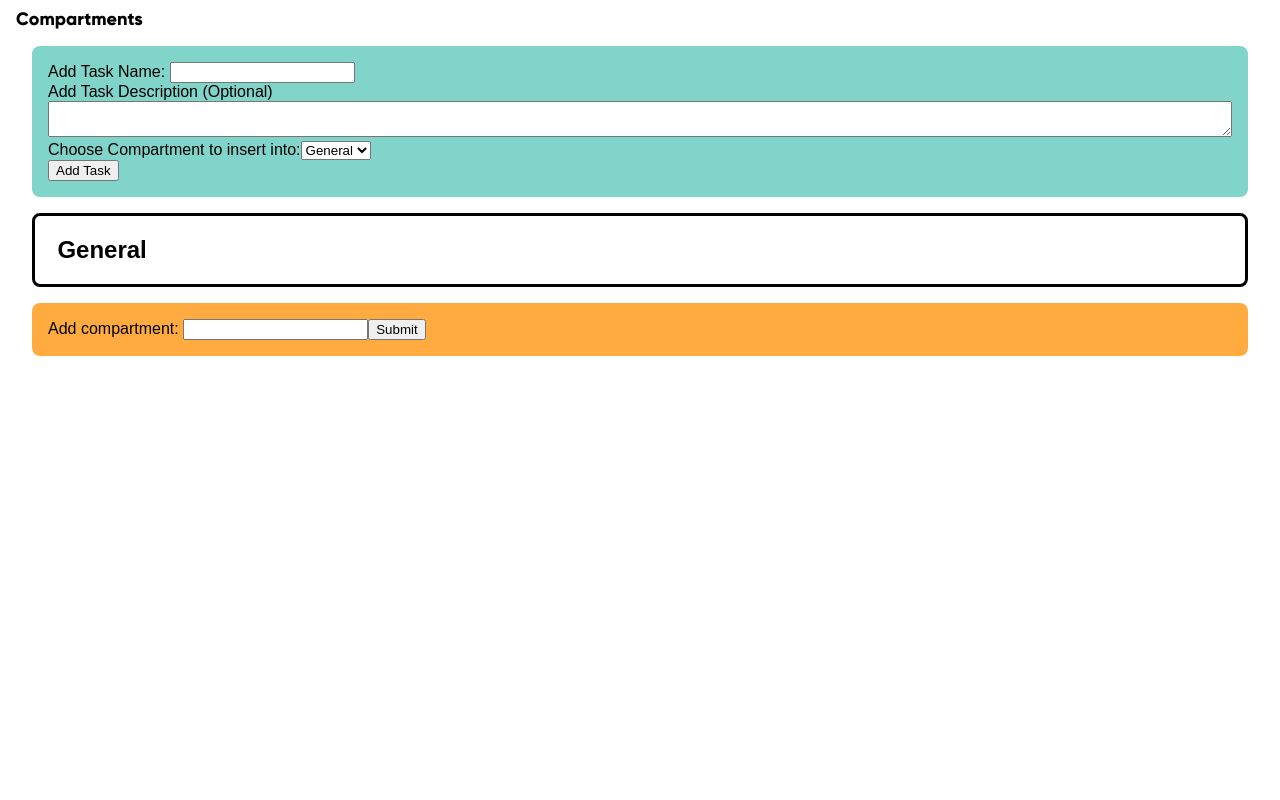
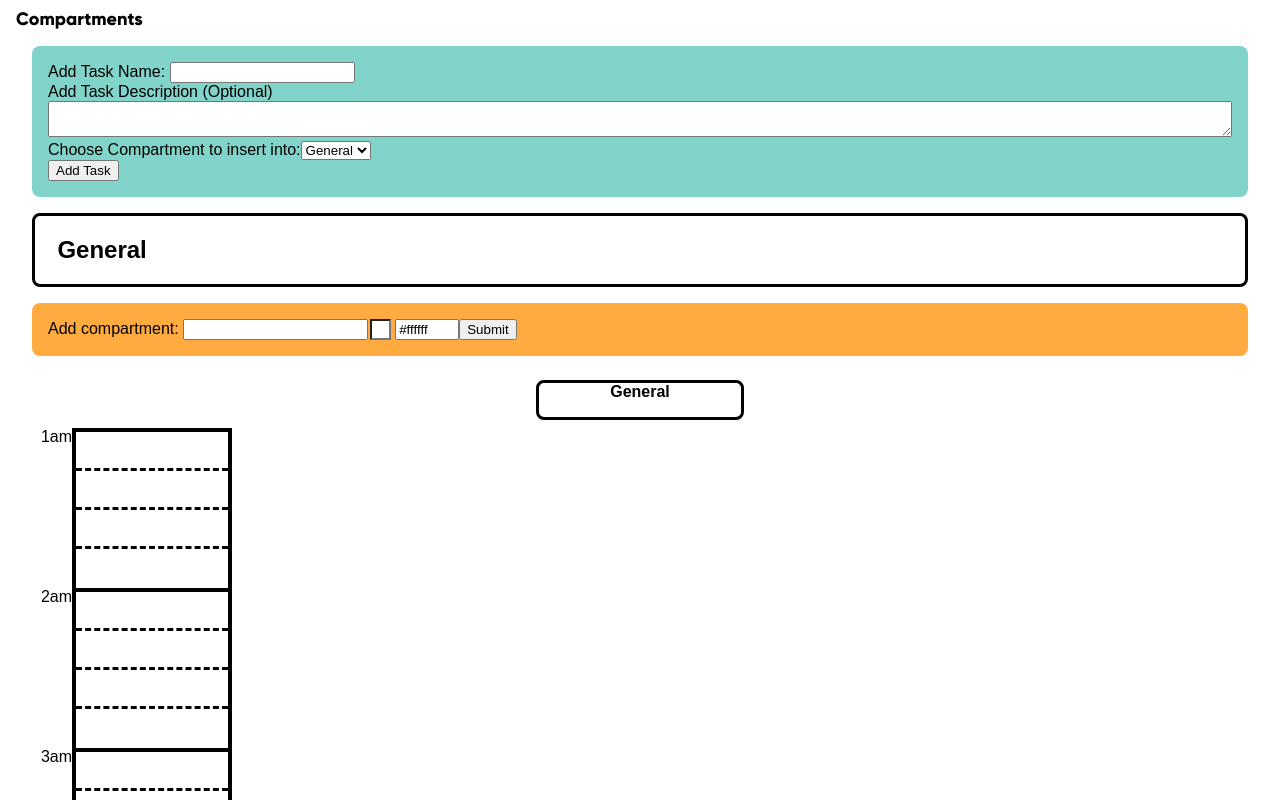
Before and after one commit to enteragoodusername/Compartments, a React (Vite) app: page / in a window 1280 px wide. Shown: the top 800 px of the page. Built offline with nearby package versions, Linux system fonts and the light colour scheme.

Commit message:
Added color selection/planner

```diff
--- a/src/App.css
+++ /dev/null
@@ -1,48 +0,0 @@
-#root {
-  max-width: 1280px;
-  margin: 0 auto;
-  padding: 2rem;
-  text-align: center;
-}
-
-.logo {
-  height: 6em;
-  padding: 1.5em;
-  will-change: filter;
-  transition: filter 300ms;
-}
-.logo:hover {
-  filter: drop-shadow(0 0 2em #646cffaa);
-}
-.logo.react:hover {
-  filter: drop-shadow(0 0 2em #61dafbaa);
-}
-
-@keyframes logo-spin {
-  from {
-    transform: rotate(0deg);
-  }
-  to {
-    transform: rotate(360deg);
-  }
-}
-
-@media (prefers-reduced-motion: no-preference) {
-  a:nth-of-type(2) .logo {
-    animation: logo-spin infinite 20s linear;
-  }
-}
-
-.card {
-  padding: 2em;
-}
-
-.read-the-docs {
-  color: #888;
-}
-
-.notifMessage{
-  top: 0px;
-  position: fixed;
-  border-style: solid;
-}
--- a/src/App.jsx
+++ b/src/App.jsx
@@ -1,8 +1,35 @@
 import { useState, useContext, createContext } from 'react'
 import "./styles.css"
+import Timeline from './Timeline/Timeline'
+import { ColorPicker } from 'primereact/colorpicker';
 
 export const MessageContext = createContext(()=> {});
-
+const tasks = [
+  {
+    id: "Task 1",
+    name: "Redesign website",
+    start: "2016-12-28",
+    end: "2016-12-31",
+    progress: 10,
+    dependencies: "",
+  },
+  {
+    id: "Task 2",
+    name: "Redesign website",
+    start: "2016-12-28",
+    end: "2016-12-31",
+    progress: 20,
+    dependencies: "Task 1",
+  },
+  {
+    id: "Task 3",
+    name: "Redesign website",
+    start: "2016-12-28",
+    end: "2016-12-31",
+    progress: 0,
+    dependencies: "Task 2, Task 1",
+  },
+]
 const Header = () =>{
   return (
     <div className='header'>
@@ -10,6 +37,7 @@ const Header = () =>{
     </div>
   );
 }
+
 const NotifMessage = ({message,setMessage}) => {
   const pressedButton = () =>{
     setMessage("");
@@ -59,7 +87,7 @@ const Task = ({task, setComparts, comparts}) =>{
 const Compartment = ({compart, setComparts, comparts}) => {
   const [showTasks, setShowTasks] = useState(true);
   return (
-    <div className="module compartment">
+    <div className="module compartment" style={{backgroundColor: compart.color}}>
 
     <h2>
       {compart.name + " "}
@@ -77,24 +105,30 @@ const Compartment = ({compart, setComparts, comparts}) => {
 const CompartmentForm = ({comparts, setComparts}) =>{
   const setMessage = useContext(MessageContext)
   const [compFormText, setCompText] = useState("");
+  const [color, setColor] = useState("ffffff")
+
   const addComparts = (event) =>{
     event.preventDefault();
     if (compFormText == ""){
       setMessage("Error: Compartments need to include a name");
       return
-  }
+    }
     let compart = {
       name: compFormText,
+      color: `#${color}`,
       tasks: [],
       id: comparts.length + 1
     }
     setComparts(comparts.concat(compart));
     setCompText("");
   }
+  const regex = /[^1-9a-fA-F]+/g;
   return (
     <form className='module compartForm' onSubmit={addComparts}>
       <label>Add compartment: </label>
       <input className='input' value={compFormText} onChange={(event) => setCompText(event.target.value)} />
+      <ColorPicker format='hex' value={color} onChange={(e) => setColor(e.value)}/>
+      <input className='colorForm' value={`#${color}`} onChange={(event) => setColor(event.target.value.replace(regex,'').substring(0,6))}/>
       <input type='submit' value="Submit"/>
     </form>
   );
@@ -152,6 +186,7 @@ const TaskForm = ({ comparts, setComparts}) => {
     </form>
   )
 }
+
 const App  = () => {
   const [comparts, setComparts] = useState([{name: "General", tasks:[], id:1}]);
   const [message, setMessage] = useState("")
@@ -165,8 +200,9 @@ const App  = () => {
   <MessageContext.Provider value={setMessage}>
   <div className='content'>
     <TaskForm comparts={comparts} setComparts={setComparts}/>
-    {comparts.map((compart) => <Compartment comparts={comparts} key={++i} compart={compart} setComparts={setComparts}/>)}
+    {comparts.map((compart) => <Compartment comparts={comparts} key={i++} compart={compart} setComparts={setComparts}/>)}
     <CompartmentForm comparts={comparts} setComparts={setComparts}/>
+    <Timeline comparts={comparts}/>
   </div>
   <NotifMessage message={message} setMessage={setMessage}/>
   </MessageContext.Provider>
--- /dev/null
+++ b/src/Timeline/Timeline.css
@@ -0,0 +1,53 @@
+.Timeline{
+
+    display: grid;
+    overflow-x: scroll;
+    grid-auto-flow: row dense;
+    grid-auto-rows: minmax(160px,1fr);
+    grid-template-columns: min-content;
+    width: 100% !important;
+
+
+  }
+  .hourBox {
+    grid-column: 1;
+    justify-self: end;
+  }
+  .contentBox{
+    display: flex;
+    flex-direction: column;
+    border-color: black;
+    grid-column: 2;
+    border: solid .25rem;
+    border-bottom: none;
+    width: 10rem;
+  }
+  .contentBox:last-of-type{
+    border-bottom: solid .25rem;
+  }
+
+  .quarter{
+    height: 25%;
+    border-bottom: dashed ;
+  }
+  .quarter:last-of-type{
+    border-bottom: none;
+  }
+  .selectFlex{
+    display: flex;
+    flex-wrap: wrap;
+    justify-content: center;
+  }
+  .selection{
+    margin: .5rem .5rem .5rem .5rem;
+    width: 208px;
+    height: 2.5rem;
+    border-style: solid;
+    border-radius: .5rem;
+    font-weight: bold;
+    text-align: center;
+  }
+  .selection:hover{
+    border-color: rgb(169, 169, 169);
+    cursor: pointer;
+  }
--- /dev/null
+++ b/src/Timeline/Timeline.jsx
@@ -0,0 +1,63 @@
+import {useState} from 'react'
+import "./Timeline.css"
+
+const SelectionChoice = ({compart, selCompart, changeSelCompart}) =>{
+    let isClicked = compart.id == selCompart
+    let shadowStyle = isClicked ? "rgba(6, 24, 44, 0.4) 0px 0px 0px 2px, rgba(6, 24, 44, 0.65) 0px 4px 6px -1px, rgba(255, 255, 255, 0.08) 0px 1px 0px inset" : ""
+    const onClick = () =>{
+        if (isClicked){
+            changeSelCompart(null)
+        }
+        else{
+            changeSelCompart(compart.id)
+        }
+
+    }
+    return(
+        <div className={`selection`} onClick={onClick} style={{backgroundColor: compart.color, boxShadow: shadowStyle}}>
+            {compart.name}
+        </div>
+    )
+}
+const CompartSelector = ({comparts, selCompart, changeSelCompart}) =>{
+    return (<div className='selectFlex'>
+        {comparts.map((compart) => <SelectionChoice compart={compart} selCompart={selCompart} changeSelCompart={changeSelCompart}/>)}
+    </div>)
+}
+const QuarterBox = ({comparts,selCompart}) => {
+    const [compartID, setCompartID] = useState(null)
+    const foundVal= comparts.find((compart) => compart.id == compartID)
+    const backgroundColor = foundVal ? foundVal.color : ""
+    const onClick = () => {
+        if (selCompart == compartID){
+            setCompartID(null)
+        }
+        else{
+        setCompartID(selCompart)
+        }
+    }
+    return(
+    <div className='quarter' onClick={onClick} style={{backgroundColor:backgroundColor}}>
+        {foundVal ? foundVal.name: ""}
+    </div>
+    )
+}
+const Timeline = ({comparts}) =>{
+    const [selCompart, changeSelCompart] = useState(null)
+    const time = ['1am','2am','3am','4am','5am','6am','7am','8am','9am','10am','11am','12am',
+                  '1pm','2pm','3pm','4pm','5pm','6pm','7pm','8pm','9pm','10pm','11pm','12pm']
+
+    return (
+    <>
+    <CompartSelector comparts={comparts} selCompart={selCompart} changeSelCompart={changeSelCompart}/>
+    <div className='Timeline'>
+        {time.map((hour) => <div className='hourBox'>{hour}</div>)}
+        {time.map((hour) => <div className='contentBox'>
+            {[1,2,3,4].map((quarter) => <QuarterBox comparts={comparts} selCompart={selCompart}/>)}
+        </div>)}
+    </div>
+
+    </>
+    )
+}
+export default Timeline
--- a/src/styles.css
+++ b/src/styles.css
@@ -96,3 +96,15 @@ body {
   .notifMessage input {
     margin-left: auto;
   }
+
+
+  .compartForm .p-colorpicker, .p-colorpicker-preview{
+    margin: 0px 1px 0px 1px;
+    width: 21px;
+    height: 21px;
+  }
+
+  .colorForm{
+    margin-left: 4px;
+    width: 4rem;
+  }
```
Also changed, not shown: package.json (+6 -2 lines), 1 other file (tests, documents, lock files or other folders).
